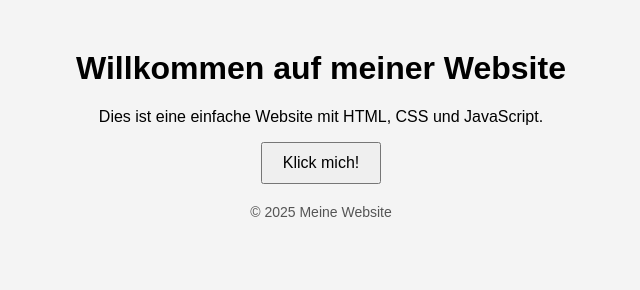
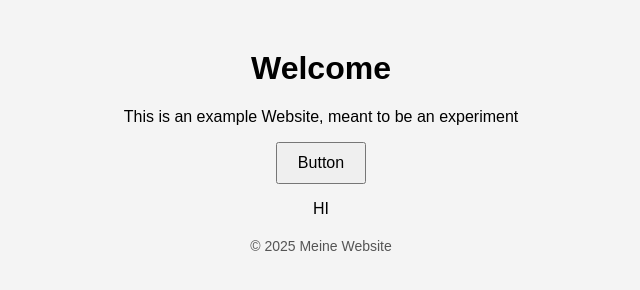
Before and after one commit to Noya-buiz/Noya-buiz.github.io, a plain HTML site: page index.html in a window 1280 px wide. Shown: the whole page, without its empty margins (319-959 px from the left). Drawn offline with Linux system fonts and the light colour scheme.

Commit message:
Update index.html

```diff
--- a/index.html
+++ b/index.html
@@ -3,17 +3,17 @@
 <head>
     <meta charset="UTF-8">
     <meta name="viewport" content="width=device-width, initial-scale=1.0">
-    <title>Einfache Website</title>
+    <title>My Portfolio</title>
     <link rel="stylesheet" href="styles.css">
 </head>
 <body>
     <header>
-        <h1>Willkommen auf meiner Website</h1>
+        <h1>Welcome</h1>
     </header>
     <main>
-        <p>Dies ist eine einfache Website mit HTML, CSS und JavaScript.</p>
-        <button id="clickButton">Klick mich!</button>
-        <p id="message"></p>
+        <p>This is an example Website, meant to be an experiment</p>
+        <button id="clickButton">Button</button>
+        <p id="message">HI</p>
     </main>
     <footer>
         <p>&copy; 2025 Meine Website</p>
```
